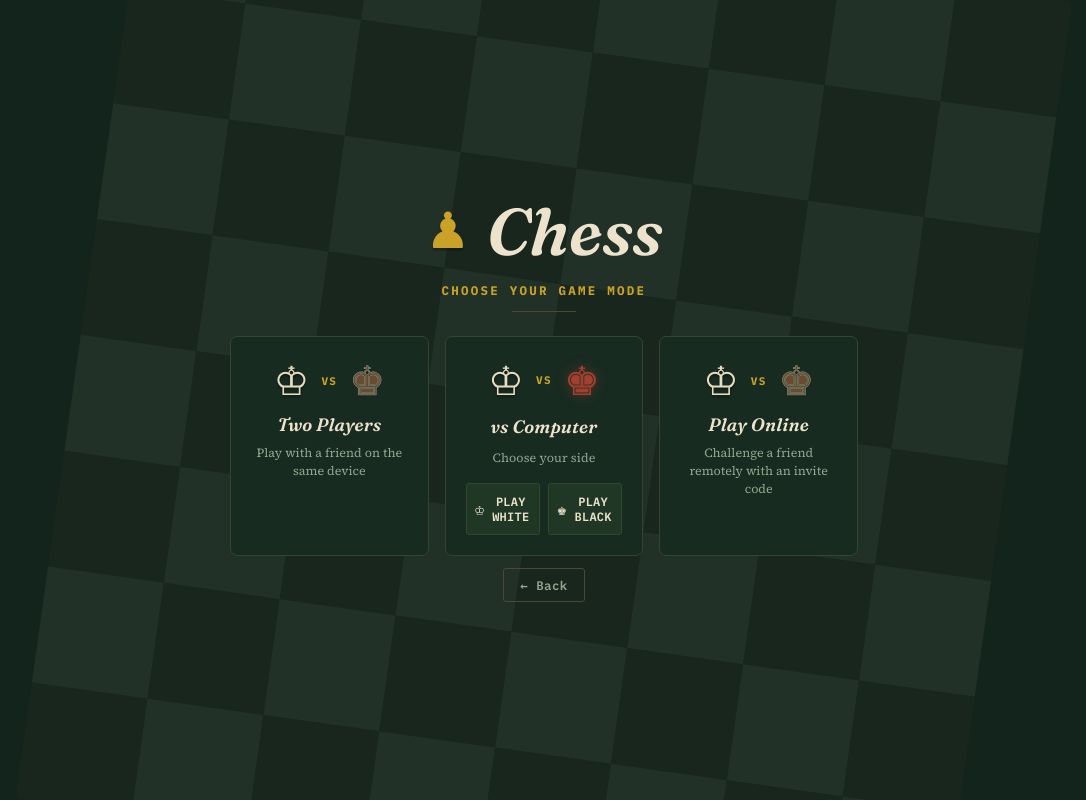
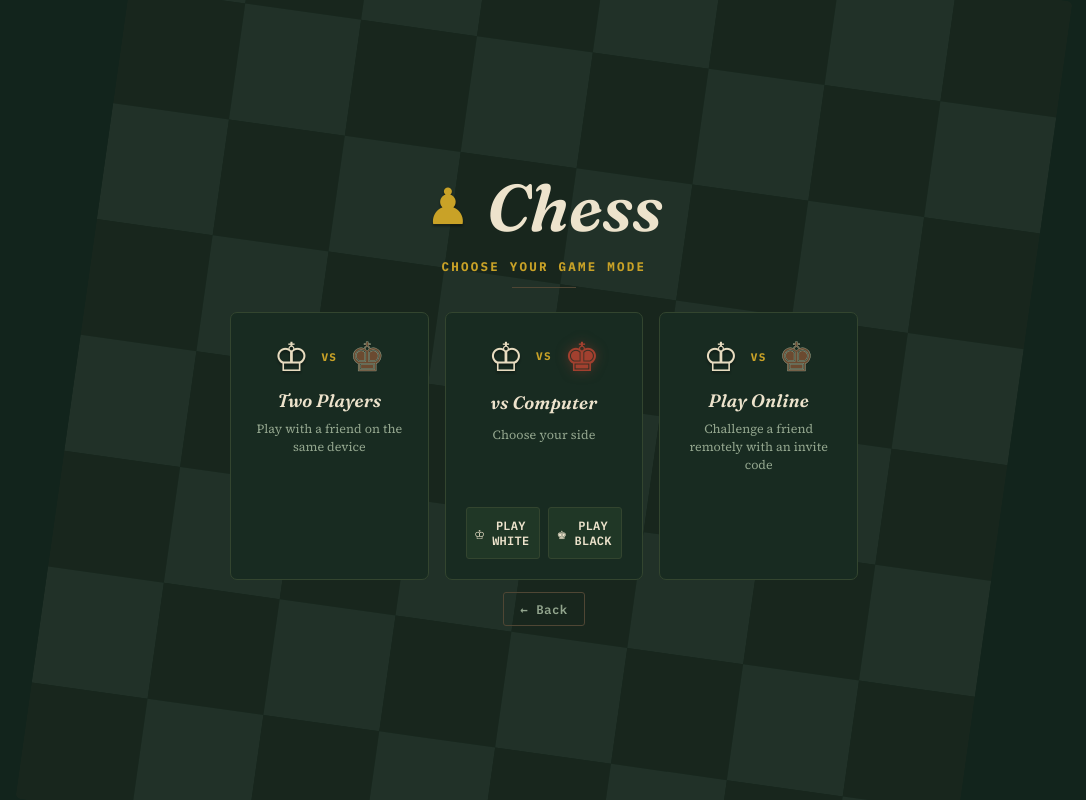
Before and after one commit to Byeok2044/Chess-Game, a React (Vite) app in the folder chess-game/: page / in a window 1280 px wide. Both pictures are taken after a click on the button "Play". Shown: the whole page, without its empty margins (96-1182 px from the left). Built offline with nearby package versions, Linux system fonts and the light colour scheme; no server answers.

Commit message:
Update Menu.css

```diff
--- a/chess-game/src/Menu.css
+++ b/chess-game/src/Menu.css
@@ -99,6 +99,7 @@
 .menu-cards {
   display: grid;
   grid-template-columns: repeat(3, 1fr);
+  grid-auto-rows: 1fr;
   gap: var(--space-4);
   width: 100%;
   align-items: stretch;
@@ -119,11 +120,16 @@
   display: flex;
   flex-direction: column;
   align-items: center;
+  justify-content: flex-start;
   gap: var(--space-2);
   color: var(--text);
   font-family: inherit;
   text-align: center;
+  text-decoration: none;
   position: relative;
+  min-height: 268px;
+  height: 100%;
+  box-sizing: border-box;
   transition: border-color 0.18s, background 0.18s, transform 0.15s;
 }
 
@@ -211,6 +217,8 @@
   font-size: 12.5px;
   color: var(--text-muted);
   line-height: 1.45;
+  margin-bottom: auto;
+  padding-bottom: var(--space-2);
 }
 
 .color-choice {
```
